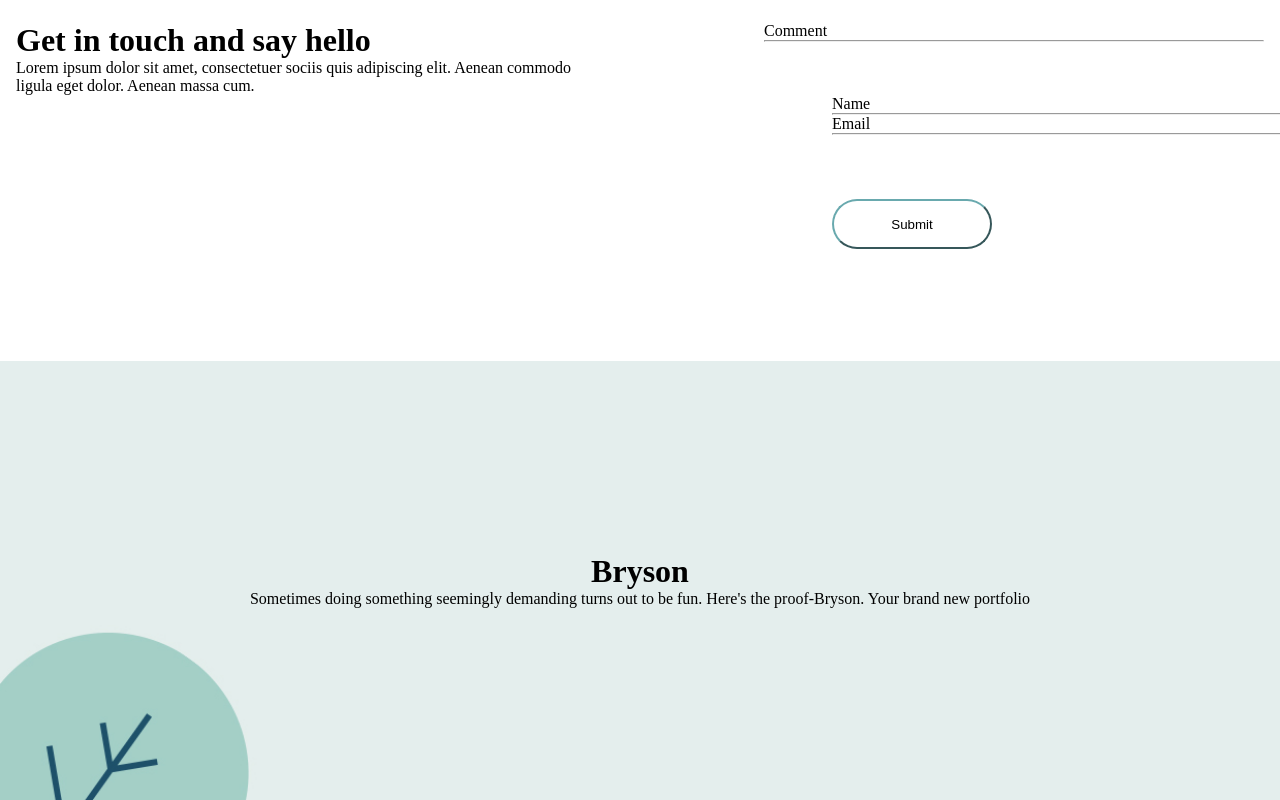
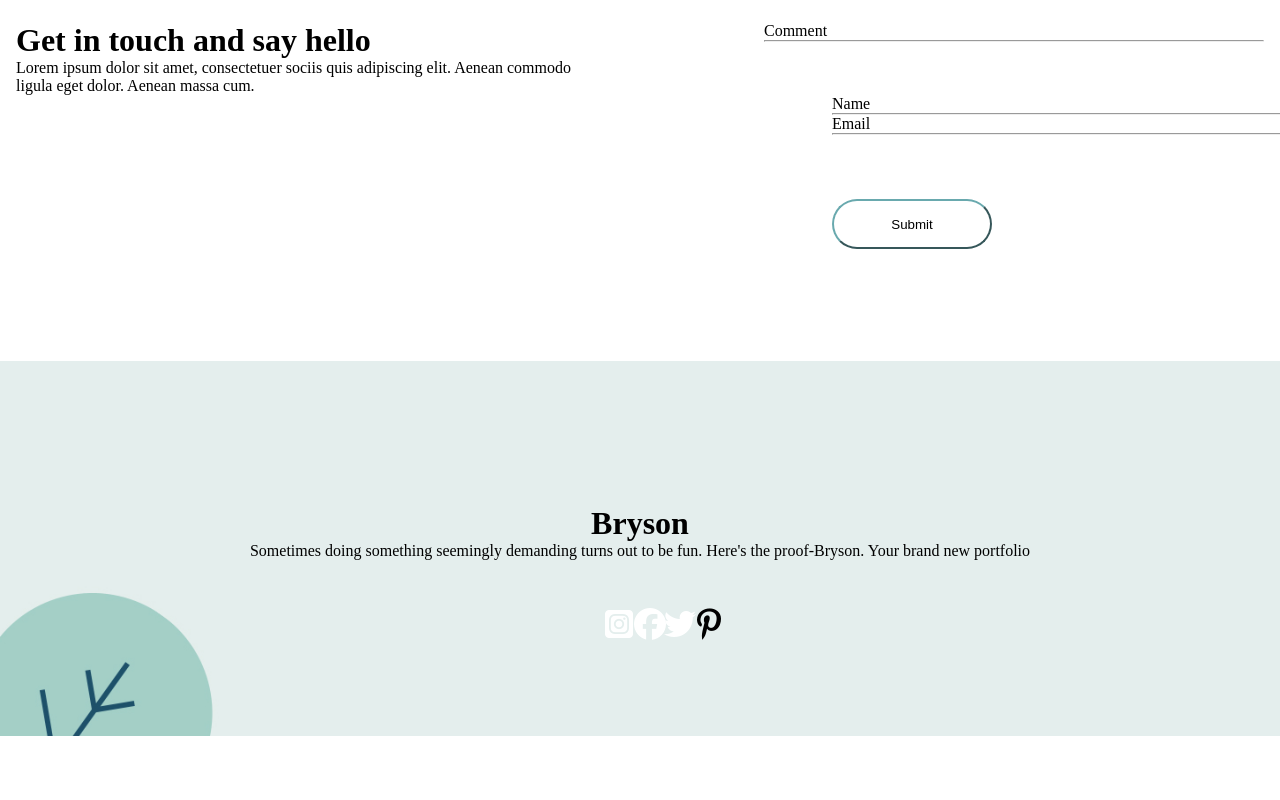
Before and after one commit to VincenzoMinardi/proj-html-vuejs, a Vue app: page / in a window 1280 px wide. Shown: the part 5373-6173 px from the top of the page. After the commit the page ends 6109 px from the top, so only its background shows below. Built offline with nearby package versions, Linux system fonts and the light colour scheme.

Commit message:
add: icons

```diff
--- a/package.json
+++ b/package.json
@@ -9,6 +9,7 @@
     "preview": "vite preview"
   },
   "dependencies": {
+    "@fortawesome/fontawesome-free": "^6.4.0",
     "@fortawesome/fontawesome-svg-core": "^6.4.0",
     "@fortawesome/free-brands-svg-icons": "^6.4.0",
     "@fortawesome/free-regular-svg-icons": "^6.4.0",
--- a/src/App.vue
+++ b/src/App.vue
@@ -25,6 +25,8 @@ export default {
 </template>
 
 <style>
+@import "@fortawesome/fontawesome-free/css/all.css";
+
 * {
   margin: 0;
   padding: 0;
--- a/src/components/AppFooter.vue
+++ b/src/components/AppFooter.vue
@@ -38,17 +38,19 @@ export default {
             <h1>{{ element.twoTitle }}</h1>
             <p>{{ element.twoParagraf }}</p>
         </div>
-        <div>
-            <i class="fa-brands fa-square-instagram"></i>
-        </div>
-        <div>
-            <i class="fa-brands fa-square-facebook"></i>
-        </div>
-        <div>
-            <i class="fa-brands fa-twitter"></i>
-        </div>
-        <div>
-
+        <div class="cont-icon">
+            <div class=" icons">
+                <i class=" icon fa-brands fa-square-instagram" style="color: #ffffff;"></i>
+            </div>
+            <div class="icons">
+                <i class=" icon fa-brands fa-facebook" style="color: #ffffff;"></i>
+            </div>
+            <div class="icons">
+                <i class=" icon fa-brands fa-twitter" style="color: #ffffff;"></i>
+            </div>
+            <div class="icons">
+                <i class=" icon fa-brands fa-pinterest-p" style="color: #ffdiv;"></i>
+            </div>
         </div>
     </div>
 </template>
@@ -95,9 +97,28 @@ button {
     padding: 6rem;
 
     .content {
-        padding: 6rem;
+        padding: 3rem;
         width: 100%;
         text-align: center;
     }
 }
+
+.cont-icon {
+    text-align: center;
+    margin-left: 3rem;
+
+}
+
+.icon {
+    font-size: 2rem;
+
+}
+
+
+.icons {
+    // background-color: rgb(105, 169, 170);
+    display: inline-block;
+    height: 30px;
+    width: 30px;
+}
 </style>
--- a/src/components/AppHeader.vue
+++ b/src/components/AppHeader.vue
@@ -18,7 +18,7 @@ export default {
     </div>
     <div>
       <ul class="element">
-        <li v-for="element in store.ArrHeader" :key="element">
+        <li class="hover" v-for="element in store.ArrHeader" :key="element">
           {{ element }}
         </li>
 
@@ -43,5 +43,9 @@ export default {
     gap: 2rem;
     list-style: none;
   }
+
+  .hover:hover {
+    color: red;
+  }
 }
 </style>
```
Also changed, not shown: 1 other file (tests, documents, lock files or other folders).
